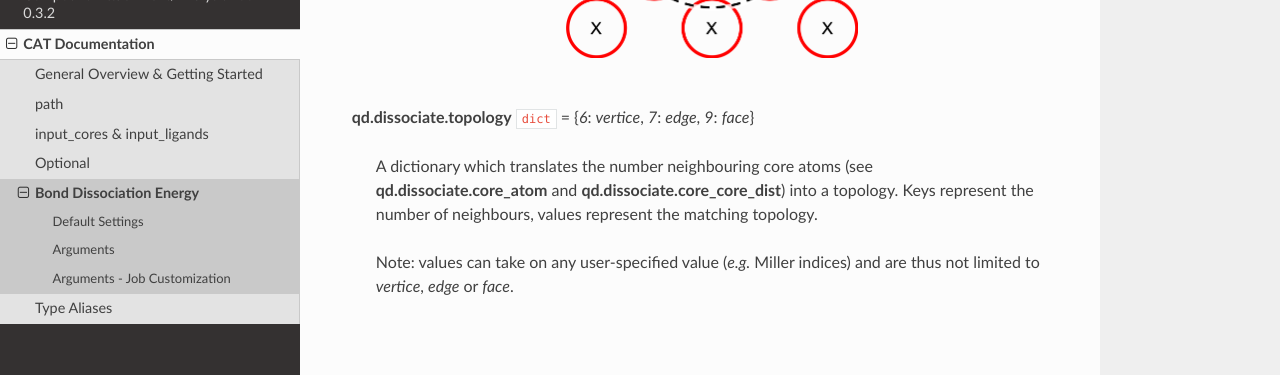
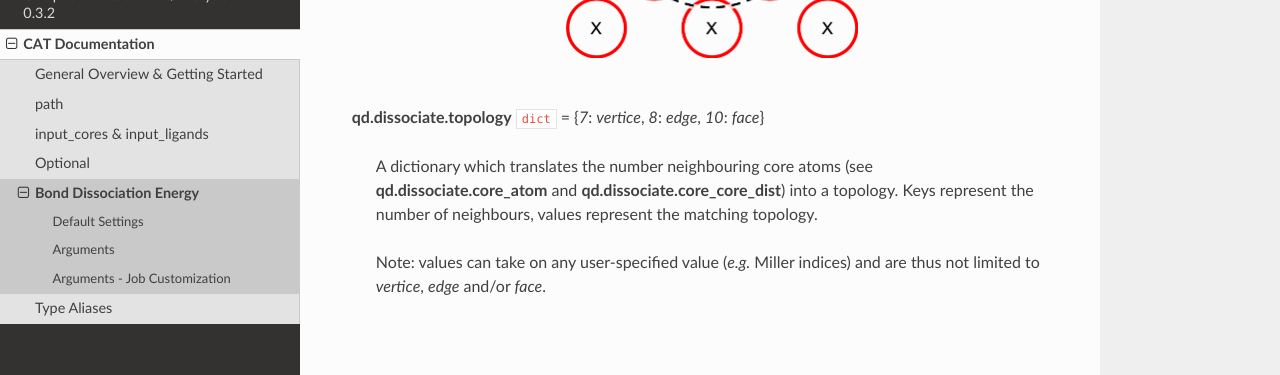
Before and after one commit to nlesc-nano/CAT, a Sphinx documentation site: the page built from docs/5_bde.rst, in a window 1280 px wide and 900 px high, scrolled down 1870 px. Shown: the part 150-525 px from the top of the window. Built offline with Sphinx 7.4.7 and the Read the Docs theme 2.0.0, drawn with Linux system fonts in a browser that asks for light colours.

```diff
--- a/docs/5_bde.rst
+++ b/docs/5_bde.rst
@@ -97,7 +97,7 @@
     |
 
 **qd.dissociate.topology** |dict|_ =
-{*6*: *vertice*, *7*: *edge*, *9*: *face*}
+{*7*: *vertice*, *8*: *edge*, *10*: *face*}
 
     A dictionary which translates the number neighbouring core atoms
     (see **qd.dissociate.core_atom** and **qd.dissociate.core_core_dist**)
@@ -105,7 +105,7 @@
     the matching topology.
 
     Note: values can take on any user-specified value (*e.g.* Miller indices)
-    and are thus not limited to *vertice*, *edge* or *face*.
+    and are thus not limited to *vertice*, *edge* and/or *face*.
 
     |
 
```
Also changed, not shown: 1 other file.
